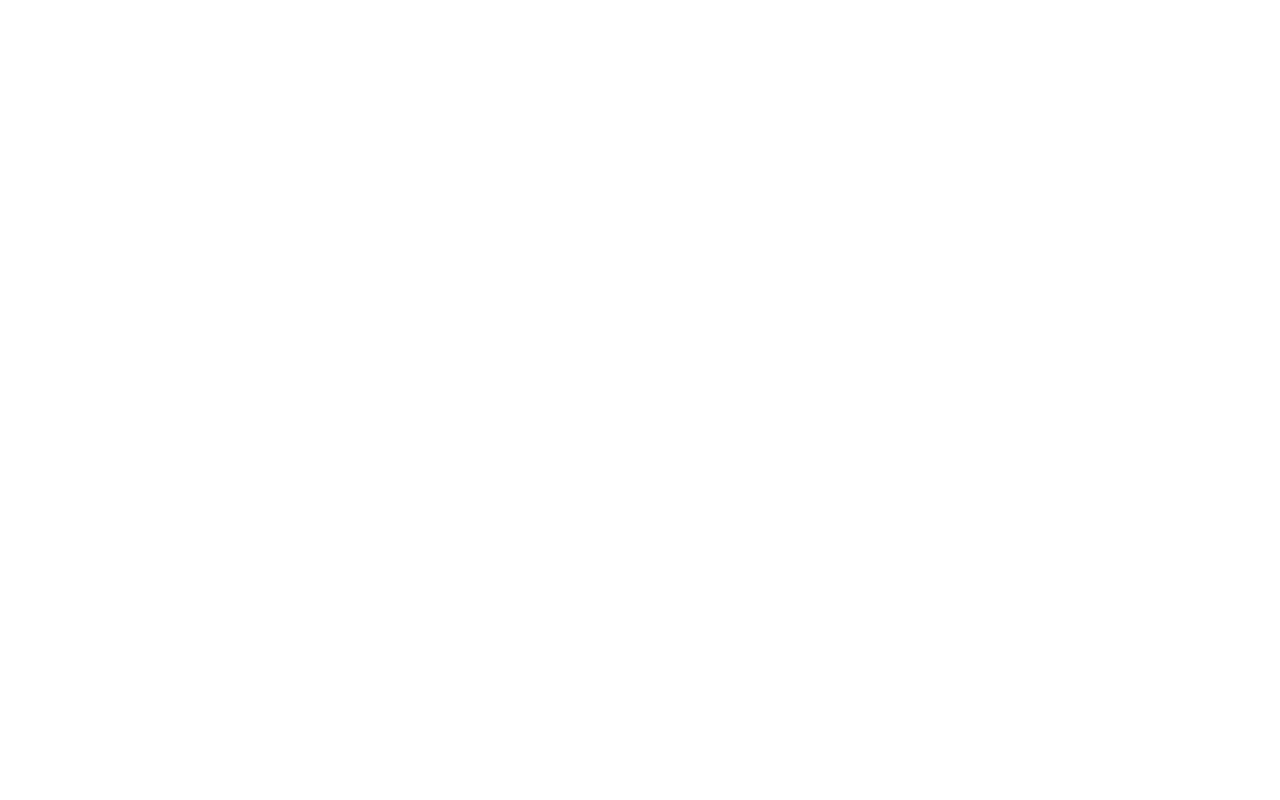
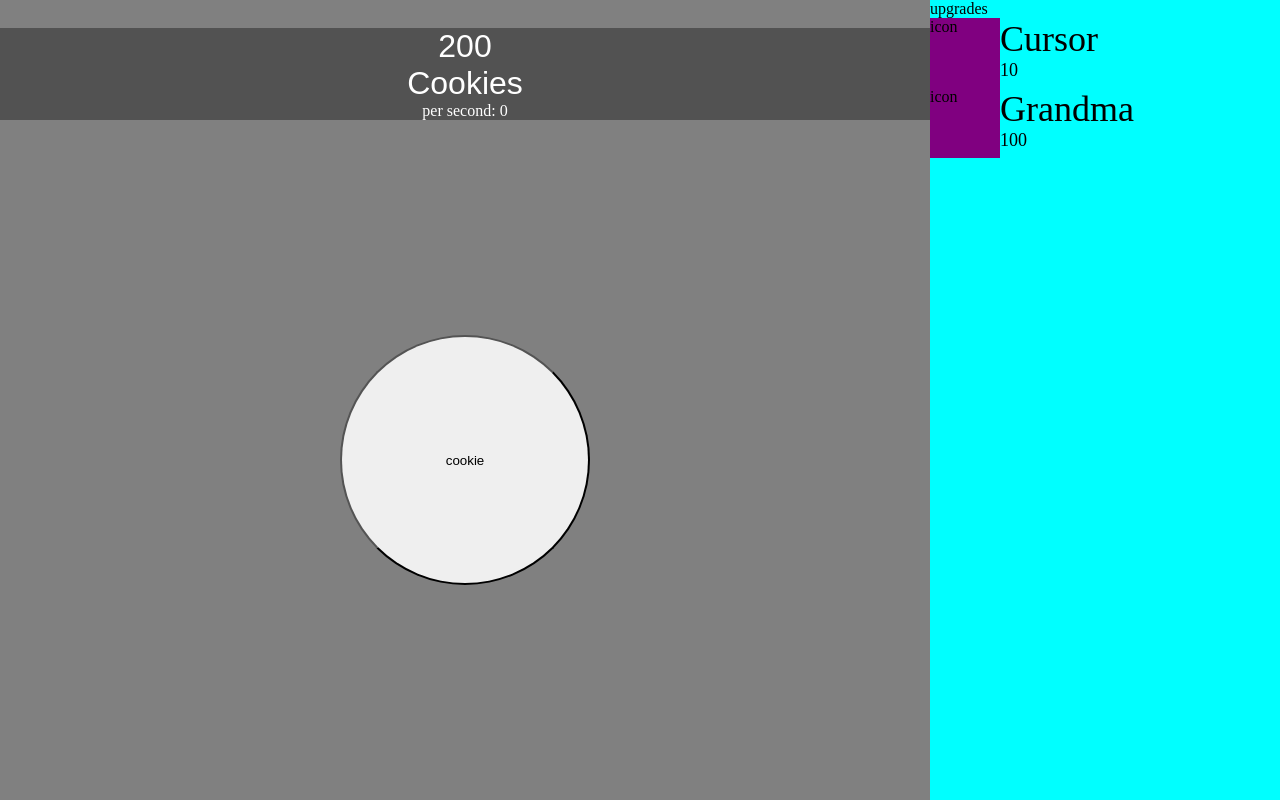
Before and after one commit to Kevin-Fuller/cookie-clone, a plain HTML site: page index.html in a window 1280 px wide. Drawn offline with Linux system fonts and the light colour scheme.

Commit message:
adding basic functionality

```diff
--- /dev/null
+++ b/cookies.js
@@ -0,0 +1,81 @@
+//game variables
+let cookies = 200;
+let cookiesPerSecond = 0;
+let clickMultiplyer = 1;
+
+const cookie_total = document.getElementById('cookie__counter');
+const cookies_per_second = document.getElementById('cookies__per__second');
+function updateCookies() {
+    cookie_total.innerText = Math.round(cookies);
+    cookies_per_second.innerText = `per second: ${Math.floor(cookiesPerSecond)}`;
+}
+
+function clickCookie() {
+    cookies += 1 * clickMultiplyer;
+    updateCookies();
+}
+
+const cookieButton = document.getElementById('clickable__cookie');
+cookieButton.addEventListener('click', ()=>{
+    clickCookie();
+})
+
+//buildings
+let building2Total = 0;
+let building2Cost = 100;
+let building2BaseCPS = 4;
+let building2Multiplyer = 1;
+const building2CostLabel = document.getElementById('building2Cost');
+const building2TotalLabel = document.getElementById('building2Total');
+const building2 = document.getElementById('building2');
+building2.addEventListener('click', ()=>{
+    if (cookies >= building2Cost) {
+        buybuilding2();
+    }
+})
+
+function buybuilding2() {
+    cookies -= building2Cost;
+    building2Total += 1;
+    building2Cost = Math.round(building2Cost * 1.4);
+    building2CostLabel.innerText = building2Cost;
+    building2TotalLabel.innerText = building2Total;
+    updateCPS()
+}
+
+let building1Total = 0;
+let building1Cost = 10;
+let building1BaseCPS = 1;
+let building1Multiplyer = 1;
+const building1CostLabel = document.getElementById('building1Cost');
+const building1TotalLabel = document.getElementById('building1Total');
+const building1 = document.getElementById('building1');
+building1.addEventListener('click', ()=>{
+    if (cookies >= building1Cost) {
+        buybuilding1();
+    }
+})
+
+function buybuilding1() {
+    cookies -= building1Cost;
+    building1Total += 1;
+    building1Cost = Math.round(building1Cost * 1.4);
+    building1CostLabel.innerText = building1Cost;
+    building1TotalLabel.innerText = building1Total;
+    updateCPS()
+}
+
+//update cps
+function updateCPS() {
+    let tempCPS = 0;
+    tempCPS += building1Total * building1BaseCPS * building1Multiplyer;
+    tempCPS += building2Total * building2BaseCPS * building2Multiplyer
+    cookiesPerSecond = tempCPS;
+}
+
+//game loop
+setInterval(updateGame, 100)
+function updateGame() {
+    updateCookies();
+    cookies += cookiesPerSecond * 0.1
+}
--- a/index.html
+++ b/index.html
@@ -1,16 +1,62 @@
 <!DOCTYPE html>
 <html lang="en">
+
 <head>
     <meta charset="UTF-8">
     <meta http-equiv="X-UA-Compatible" content="IE=edge">
     <meta name="viewport" content="width=device-width, initial-scale=1.0">
     <title>Document</title>
+    <link rel="stylesheet" href="layout.css">
 </head>
+
 <body>
     <main>
-        <div class="game__wrapper">
-            <section class="clicking__section"></section>
+        <div id="game__wrapper">
+            <section id="clicking__section">
+                <div id="cookie__information__wrapper">
+                    <div id="cookie__information__title">
+                        <div id="cookie__counter">0</div>
+                        <div id="cookie__counter__label">Cookies</div>
+                        <div id="cookies__per__second">per second: 0</div>
+                    </div>
+                </div>
+                <div id="clicking__cookie__wrapper">
+                    <button id="clickable__cookie">cookie</button>
+                </div>
+            </section>
+            <section id="shop__wrapper">
+                <section id="shop__upgrades">
+                    upgrades
+                </section>
+                <section id="shop__buildings">
+                    <div class="building__wrapper" id="building1">
+                        <div class="building__icon">
+                            icon
+                        </div>
+                        <div class="building__text">
+                            <div class="building__title">Cursor</div>
+                            <div class="building__cost" id="building1Cost">10</div>
+                        </div>
+                        <div class="building__num" id="building1Total"></div>
+                    </div>
+
+                    <div class="building__wrapper" id="building2">
+                        <div class="building__icon">
+                            icon
+                        </div>
+                        <div class="building__text">
+                            <div class="building__title">Grandma</div>
+                            <div class="building__cost" id="building2Cost">100</div>
+                        </div>
+                        <div class="building__num" id="building2Total"></div>
+                    </div>
+
+
+                </section>
+            </section>
         </div>
     </main>
 </body>
+
+    <script src="cookies.js"></script>
 </html>
--- /dev/null
+++ b/layout.css
@@ -0,0 +1,101 @@
+* {
+    margin: 0;
+    padding: 0;
+}
+#game__wrapper {
+    width: 100vw;
+    height: 100vh;
+    background-color: grey;
+    display: flex;
+    justify-content: space-between;
+}
+
+#clickable__cookie {
+    width: 250px;
+    height: 250px;
+    border-radius: 50%;
+    cursor: pointer;
+    transition: 0.1s;
+}
+
+#clickable__cookie:hover {
+    transform: scale(1.05);
+    transition: 0.1s;
+}
+
+#clickable__cookie:active {
+    transform: scale(0.95);
+    transition: 0.1s;
+}
+
+#shop__wrapper {
+    width: 350px;
+    height: 100%;
+    background-color: aqua;
+}
+
+#clicking__section {
+    width: calc(100% - 350px);
+    display: grid;
+    grid-template-rows: 15% 85%;
+}
+
+.building__wrapper {
+    width: 100%;
+    display: grid;
+    grid-template-columns: 20% 60% 20%;
+}
+
+.building__icon {
+    height: 70px;
+    background-color: purple;
+}
+
+.building__title {
+    font-size: 36px;
+}
+
+.building__cost {
+    font-size: 18px;
+}
+
+.building__num {
+    display: flex;
+    justify-content: flex-end;
+    align-items: center;
+    font-size: 50px;
+    padding-right: 5px;
+}
+
+#clicking__cookie__wrapper {
+    display: flex;
+    justify-content: center;
+    align-items: center;
+}
+
+#cookie__information__wrapper {
+    display: flex;
+    align-items: flex-end;
+}
+
+#cookie__information__title {
+    background-color: rgba(0, 0, 0, 0.363);
+    width: 100%;
+    color: white;
+}
+
+#cookie__counter {
+    font-size: 32px;
+    font-family: sans-serif;
+    text-align: center;
+}
+
+#cookie__counter__label {
+    font-size: 32px;
+    font-family: sans-serif;
+    text-align: center;
+}
+
+#cookies__per__second{
+    text-align: center;
+}
```
